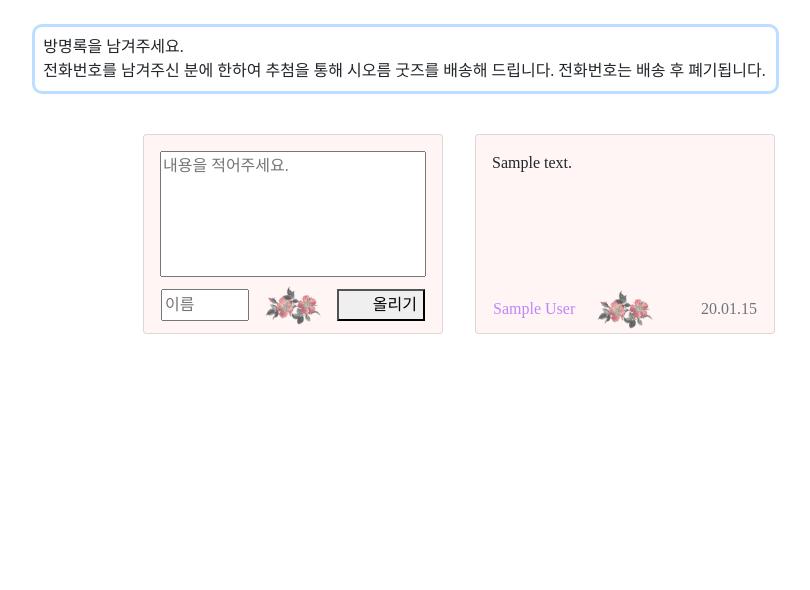
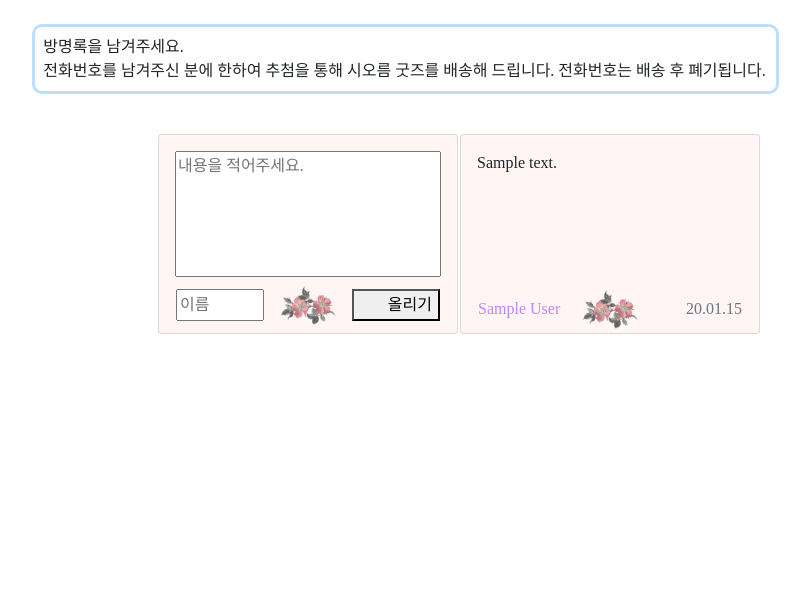
Before and after one commit to seohyun319/poet_exhibition, a Django app: page /visitor in a window 1280 px wide. Shown: the part 56-646 px from the top of the page, without its empty margins (181-991 px from the left). Run offline with Django 3.2, Linux system fonts and the light colour scheme; tables that the repository leaves empty hold one stand-in row (values such as "Sample post"); some web fonts are replaced.

Commit message:
edit visitContainer

```diff
--- a/sioreum/static/sioreum/css/visitList.css
+++ b/sioreum/static/sioreum/css/visitList.css
@@ -24,7 +24,7 @@
             height: 200px; width: 300px;
 }
 
-.overflow-auto {
+.visitText {
     height: 130px;
 }
 
--- a/sioreum/templates/sioreum/visitList.html
+++ b/sioreum/templates/sioreum/visitList.html
@@ -24,11 +24,11 @@
             </div>
         {% else %}
         {% endif %}
-
-        <div class="visitContainer">
+<!-- TODO: visitContainer ajax wrap  -->
+        <div class="visitContainer row"></div>
         {% for visit in visits %}
             <div class="m-3 px-3 pt-3 card">
-                    <div class="overflow-auto">{{ visit.text }}</div>
+                <div class="overflow-auto visitText">{{ visit.text }}</div>
                 <div class="row row-cols-3 px-3 mt-2">
                     <div class="mt-2 author">{{ visit.author }}</div>
                     <img src="static/sioreum/img/flower.png" class="flower" alt="">
@@ -36,7 +36,6 @@
                 </div>
             </div>
         {% endfor %}
-        </div>
     </div>
 </div>
 
@@ -115,8 +114,8 @@
                 </div>
                 `;
             // const newComment = createVisit.firstElementChild
-            const newComment = createVisit.lastElementChild
-            element.appendChild(newComment);
+            // element.appendChild(newComment);
+            element.appendChild(createVisit);
         }
     };
 
--- a/sioreum/views.py
+++ b/sioreum/views.py
@@ -25,7 +25,7 @@ def visitList(request):
     # if page==1:
     #     paginator = Paginator(visits, 3)
     # else:
-    paginator = Paginator(visits, 30)
+    paginator = Paginator(visits, 7)
     try:
         visits = paginator.get_page(page)
     except PageNotAnInteger:
```
Lines whose indentation alone changed are shown as unchanged.
